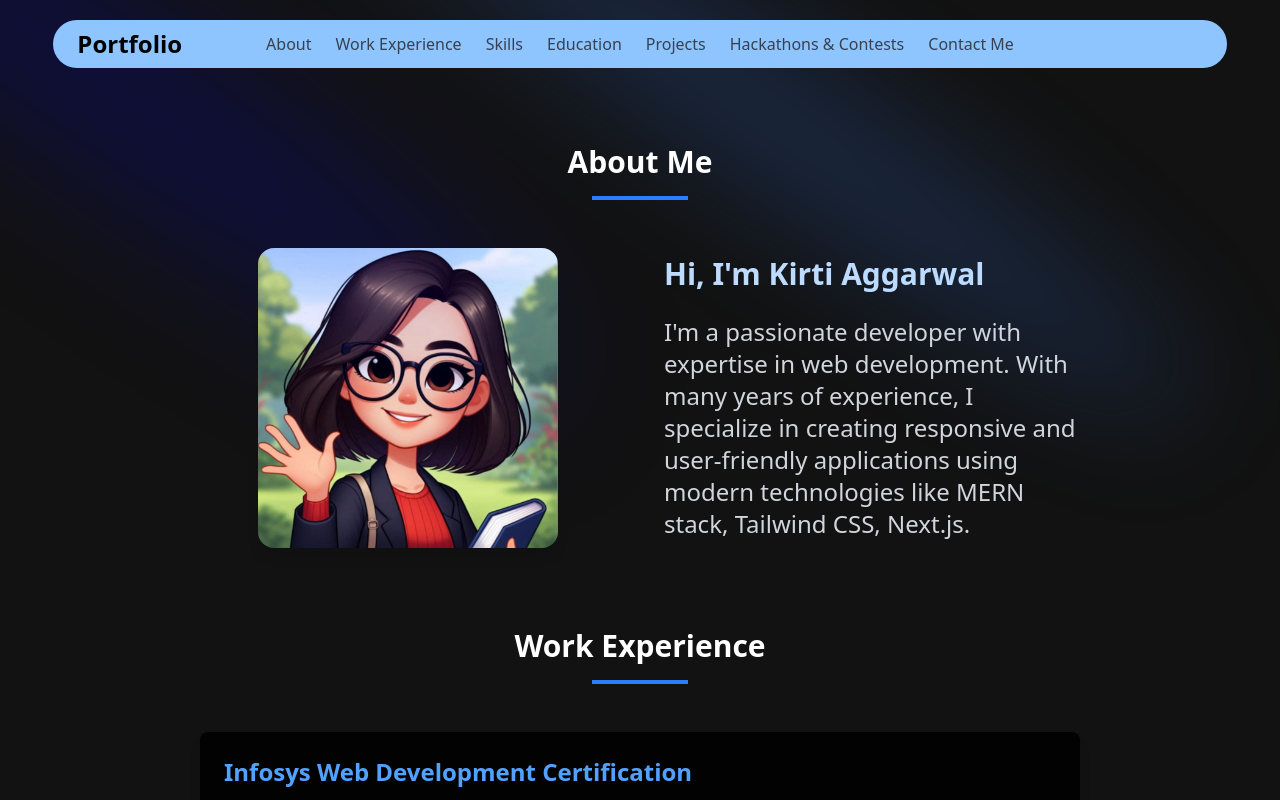
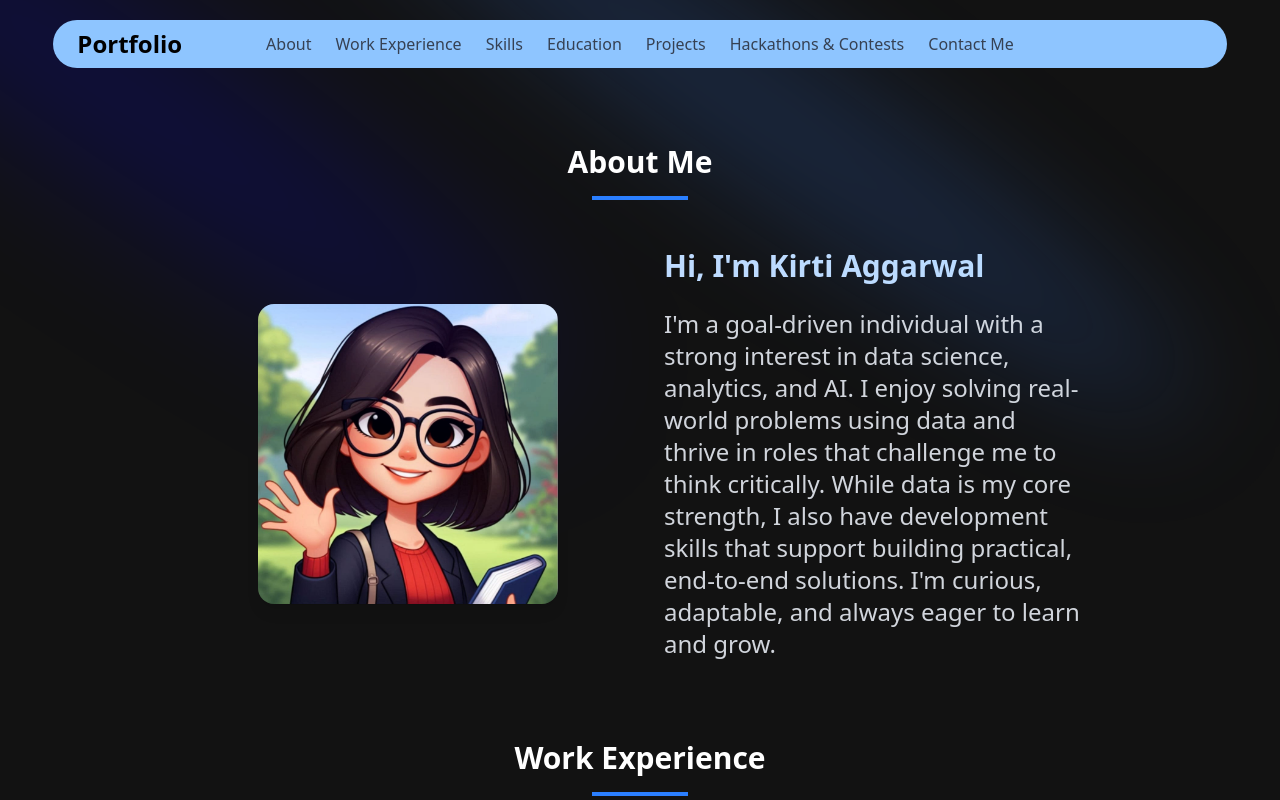
Before and after one commit to 19kirti/my-portfolio, a Next.js app: page / in a window 1280 px wide. Shown: the top 800 px of the page. Built offline with nearby package versions, Linux system fonts and the light colour scheme.

Commit message:
updated the project and about section

```diff
--- a/components/About.tsx
+++ b/components/About.tsx
@@ -48,9 +48,7 @@ const About = () => {
           </h3>
 
           <p className="text-gray-300 text-lg md:text-2xl dark:text-gray-300">
-            I&apos;m a passionate developer with expertise in web development. With many years
-            of experience, I specialize in creating responsive and user-friendly
-            applications using modern technologies like MERN stack, Tailwind CSS, Next.js.
+            I&apos;m a goal-driven individual with a strong interest in data science, analytics, and AI. I enjoy solving real-world problems using data and thrive in roles that challenge me to think critically. While data is my core strength, I also have development skills that support building practical, end-to-end solutions. I'm curious, adaptable, and always eager to learn and grow.
           </p>
 
           {/* <div className="space-y-4">
--- a/components/Projects.tsx
+++ b/components/Projects.tsx
@@ -4,19 +4,20 @@ import { motion } from 'framer-motion';
 import Image from 'next/image';
 
 const projectsData = [
+
+  {
+    title: "Brevity : Your Smart Resume Companion",
+    description: "An AI based An intelligent tool that helps job seekers generate customized resume summaries and cover letters by analyzing job descriptions and resumes using the Gemini API. Supports both text input and file uploads, making it easier to tailor applications for specific roles.",
+    image: "/Brevity WebApp.png",
+    technologies: ["Next.js", "Tailwind", "Google Gemini AI"],
+    githubLink: "https://github.com/19kirti/Brevity---Your-Smart-Resume-Companion",
+  },
   {
     title: "DiagnoTech : A Multiple Diseases Detection System",
     description: "An AI based solution for the detection of many diseases sucha as Diabetes, Hepatitis, Breast Cancer and many more.",
     image: "/diagnotech.png",
     technologies: ["Python", "Streamlit", "Logistic Regression", "Random Forest Classifier", "Scikit-Learn", "Pandas"],
     githubLink: "https://github.com/19kirti/DiagnoTech",
-  },
-  {
-    title: "MediEase : A Hospital Management System",
-    description: "An system equivalent to hospital, with features such as booking doctors appointments, finding nearby doctors & clinics and many more.",
-    image: "/mediease.png",
-    technologies: ["React", "Tailwind" ,"Node.js", "Express.js", "MongoDb"],
-    githubLink: "https://github.com/19kirti/MediEase---Hospital-Management-System",
   },
   {
     title: "BharatRanch : For the Farmers good !",
@@ -38,6 +39,13 @@ const projectsData = [
     image: "/news.png",
     technologies: ["Javascript", "React", "Bootstrap", "News API"],
     githubLink: "https://github.com/19kirti/news-next-app",
+  },
+  {
+    title: "MediEase : A Hospital Management System",
+    description: "An system equivalent to hospital, with features such as booking doctors appointments, finding nearby doctors & clinics and many more.",
+    image: "/mediease.png",
+    technologies: ["React", "Tailwind" ,"Node.js", "Express.js", "MongoDb"],
+    githubLink: "https://github.com/19kirti/MediEase---Hospital-Management-System",
   },
   {
     title: "E-Validate : An E-Mail Validator",
```
Also changed, not shown: public/Brevity WebApp.png (added).
